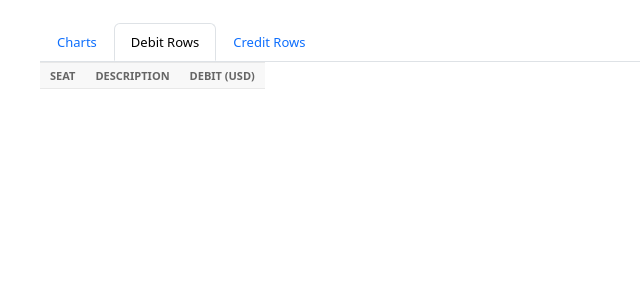
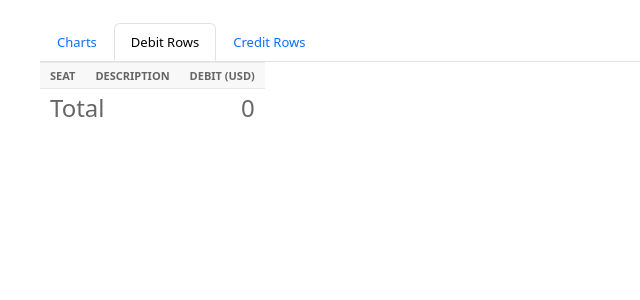
Before and after one commit to rogerex/accountex, a Django app: page /admin/financial/account/1/report/ in a window 1280 px wide, after a click on "Debit Rows". Shown: the part 281-581 px from the top of the page, without its empty margins (0-640 px from the left). Run offline with Django 3.2, Linux system fonts and the light colour scheme; tables that the repository leaves empty hold one stand-in row (values such as "Sample post"); lists and menus that the app fills with data are empty.

Commit message:
feat: totals on account detail

```diff
--- a/financial/reports/account.py
+++ b/financial/reports/account.py
@@ -65,6 +65,9 @@ def account_report(request, id):
     accountDebits = SeatDetail.objects.filter(debitAccount__id=id, seat__datetime__gte=start_date, seat__datetime__lte=end_date)
     accountCredits = SeatDetail.objects.filter(creditAccount__id=id, seat__datetime__gte=start_date, seat__datetime__lte=end_date)
 
+    totalDebits = sum(d.mount for d in accountDebits)
+    totalCredits = sum(c.mount for c in accountCredits)
+
     context = {
         'accountId': id,
         'accountName': account.name,
@@ -75,5 +78,7 @@ def account_report(request, id):
         'allowedYears': range(1, 15),
         'accountDebits': accountDebits,
         'accountCredits': accountCredits,
+        'totalDebits': totalDebits,
+        'totalCredits': totalCredits,
     }
     return render(request, 'reports/account.html', context)
--- a/financial/templates/reports/account.html
+++ b/financial/templates/reports/account.html
@@ -164,6 +164,12 @@
         </tr>
         {% endfor %}
       </tbody>
+      <tfoot>
+        <tr>
+          <td colspan="2"><h4>Total</h4></td>
+          <td style="text-align: right;"><h4>{{ totalDebits }}</h4></td>
+        </tr>
+      </tfoot>
     </table>
   </div>
 
@@ -185,6 +191,12 @@
         </tr>
         {% endfor %}
       </tbody>
+      <tfoot>
+        <tr>
+          <td colspan="2"><h4>Total</h4></td>
+          <td style="text-align: right;"><h4>{{ totalCredits }}</h4></td>
+        </tr>
+      </tfoot>
     </table>
 </div>
 
```
